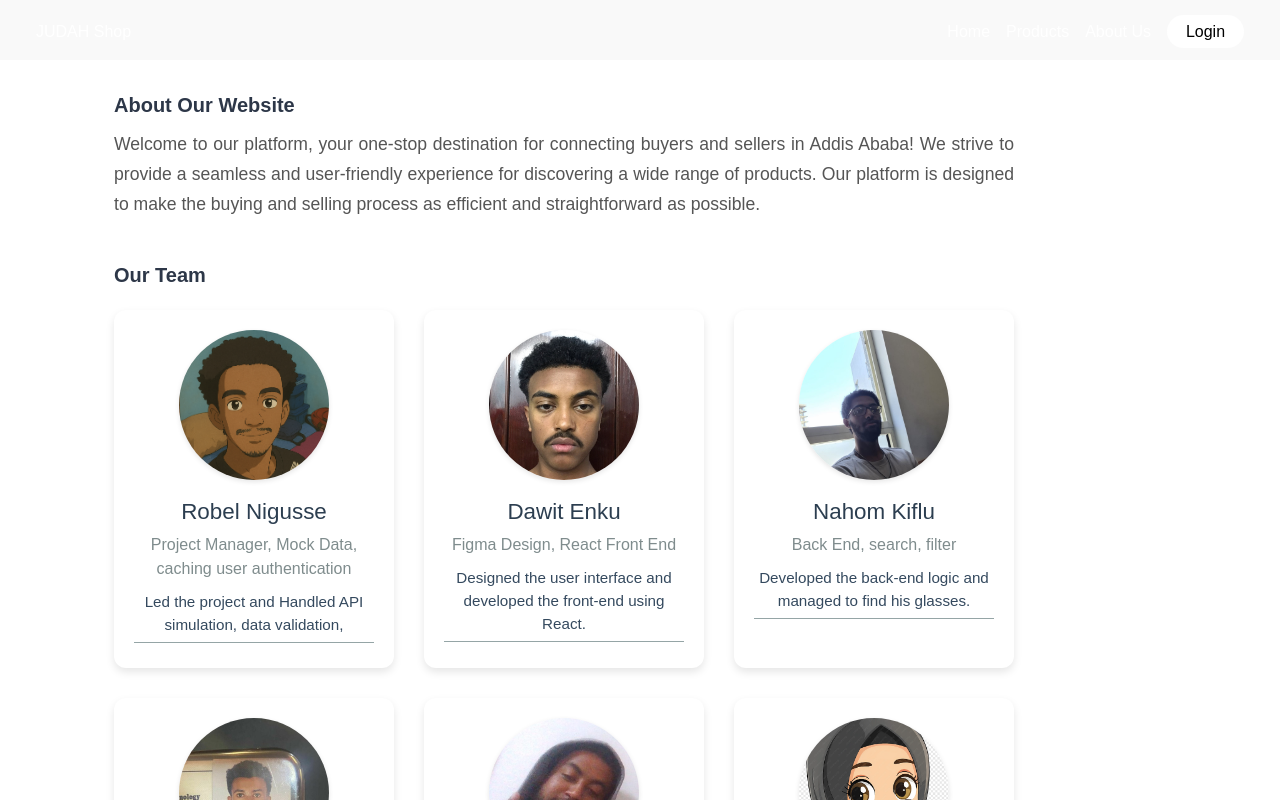
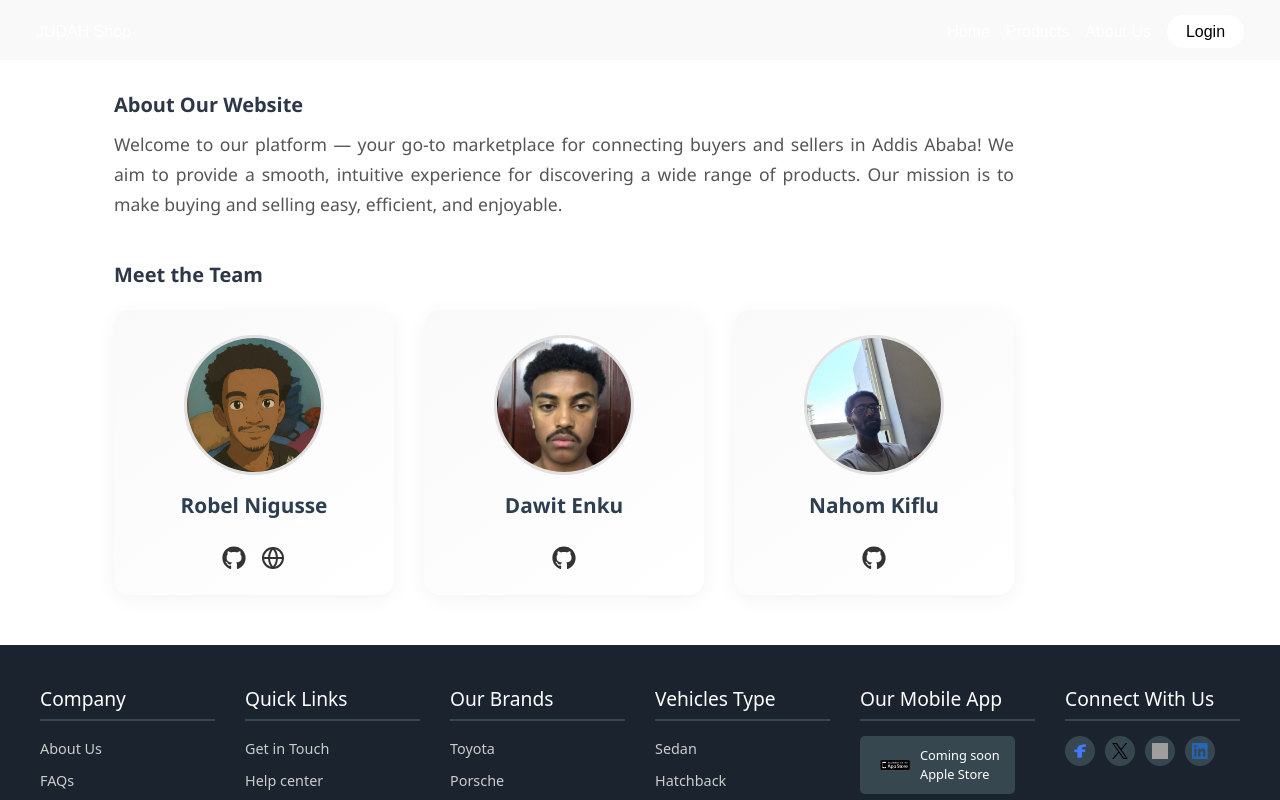
Before and after one commit to robajo1/JudahCars, a React (Vite) app: page /aboutus in a window 1280 px wide. Shown: the top 800 px of the page. Built offline with nearby package versions, Linux system fonts and the light colour scheme; grey boxes are pictures that could not be loaded.

Commit message:
update about us

```diff
--- a/src/pages/About us.jsx
+++ b/src/pages/About us.jsx
@@ -1,72 +1,42 @@
 import React from 'react';
-import './aboutus.css'; // Import the CSS file
+import './aboutus.css';
 import { motion } from 'framer-motion';
+import { FaGithub } from 'react-icons/fa';
+import { FiGlobe } from 'react-icons/fi';
 
-// Placeholder image URLs - replace with actual paths
-const teamMemberImages = {
-  Robel:'./images/rob.png',
-  Dawit:'./images/daw.JPEG',
-  Nahom:'./images/nah.jpg',
-  Asteway:'./images/ast.jpg',
-  Leol:'./images/l.jpg',
-  Mera:'./images/mr.png',
-};
-
-const AboutUs = () => {
 const teamMembers = [
   {
     name: 'Robel Nigusse',
-      role: 'Project Manager, Mock Data, caching user authentication',
-      contribution: 'Led the project and Handled API simulation, data validation, ',
-      image: teamMemberImages.Robel,
+    image: './images/rob.png',
+    github: 'https://github.com/robelnigusse',
+    website: 'https://robel-nigusse.vercel.app/',
   },
   {
     name: 'Dawit Enku',
-      role: 'Figma Design, React Front End',
-      contribution: 'Designed the user interface and developed the front-end using React.',
-      image: teamMemberImages.Dawit,
+    image: './images/daw.JPEG',
+    github: 'https://github.com/dawitl2',
   },
   {
     name: 'Nahom Kiflu',
-      role: 'Back End, search, filter',
-      contribution: 'Developed the back-end logic and managed to find his glasses.',
-      image: teamMemberImages.Nahom,
-    },
-    {
-      name: 'Asteway Aemro',
-      role: 'API Simulation, Validation',
-      contribution: 'Handled API simulation/ validation, provided mock data for development.',
-      image: teamMemberImages.Asteway,
-    },
-    {
-      name: 'Leol Lemma',
-      role: 'Messaging App, Emotional Support',
-      contribution: 'Developed the messaging app feature',
-      image: teamMemberImages.Leol,
-    },
-    {
-      name: 'Mera Fedlu',
-      role: 'Support, CSS Design',
-      contribution: 'Developed the CSS features also color and font',
-      image: teamMemberImages.Mera
+    image: './images/nah.jpg',
+    github: 'https://github.com/Nah4-4',
   },
 ];
 
+const AboutUs = () => {
   return (
-    <>
     <div className="about-us-page">
       <section className="intro-section">
         <h2 className="section-title">About Our Website</h2>
         <p className="description">
-          Welcome to our platform, your one-stop destination for connecting buyers and sellers
-          in Addis Ababa! We strive to provide a seamless and user-friendly experience
-          for discovering a wide range of products.  Our platform is designed to make the buying
-          and selling process as efficient and straightforward as possible.
+          Welcome to our platform — your go-to marketplace for connecting buyers and sellers in Addis Ababa!
+          We aim to provide a smooth, intuitive experience for discovering a wide range of products.
+          Our mission is to make buying and selling easy, efficient, and enjoyable.
         </p>
       </section>
 
       <section className="team-section">
-        <h2 className="section-title">Our Team</h2>
+        <h2 className="section-title">Meet the Team</h2>
         <div className="team-members-grid">
           {teamMembers.map((member, index) => (
             <motion.div
@@ -77,15 +47,35 @@ const AboutUs = () => {
               transition={{ delay: index * 0.2 }}
             >
               <div className="member-image-wrapper">
-                <img src={member.image} alt={member.name} className="member-image" />
+                <img
+                  src={member.image}
+                  alt={member.name}
+                  className="member-image"
+                />
               </div>
               <div className="member-info">
                 <h3 className="member-name">{member.name}</h3>
-                <p className="member-role">{member.role}</p>
-                <div className="member-contribution">
-                  <span className="curved-text">
-                    {member.contribution}
-                  </span>
+                <div className="member-links">
+                  <a
+                    href={member.github}
+                    className="icon-link"
+                    target="_blank"
+                    rel="noopener noreferrer"
+                    title="GitHub"
+                  >
+                    <FaGithub size={24} />
+                  </a>
+                  {member.website && (
+                    <a
+                      href={member.website}
+                      className="icon-link"
+                      target="_blank"
+                      rel="noopener noreferrer"
+                      title="Portfolio Website"
+                    >
+                      <FiGlobe size={24} />
+                    </a>
+                  )}
                 </div>
               </div>
             </motion.div>
@@ -93,7 +83,6 @@ const AboutUs = () => {
         </div>
       </section>
     </div>
-    </>
   );
 };
 
--- a/src/pages/aboutus.css
+++ b/src/pages/aboutus.css
@@ -1,10 +1,17 @@
 .about-us-page {
   padding: 50px;
-    font-family: sans-serif;
+  font-family: 'Segoe UI', Tahoma, Geneva, Verdana, sans-serif;
   color: #333;
   max-width: 1000px;
   margin-left: 5vw;
   margin-top: 5vh;
+}
+
+.section-title {
+  font-size: 2em;
+  font-weight: bold;
+  margin-bottom: 20px;
+  color: #2c3e50;
 }
 
 .description {
@@ -27,10 +34,10 @@
 }
 
 .team-member-card {
-    background-color: #fff;
-    padding: 20px;
-    border-radius: 12px;
-    box-shadow: 0 4px 8px rgba(0, 0, 0, 0.1);
+  background: linear-gradient(145deg, #f9f9f9, #ffffff);
+  padding: 25px;
+  border-radius: 16px;
+  box-shadow: 0 4px 20px rgba(0, 0, 0, 0.05);
   transition: transform 0.3s ease, box-shadow 0.3s ease;
   display: flex;
   flex-direction: column;
@@ -39,19 +46,18 @@
 }
 
 .team-member-card:hover {
-    transform: translateY(-10px);
-    box-shadow: 0 8px 20px rgba(0, 0, 0, 0.15);
+  transform: translateY(-8px);
+  box-shadow: 0 8px 25px rgba(0, 0, 0, 0.1);
 }
 
 .member-image-wrapper {
-    width: 150px;
-    height: 150px;
+  width: 140px;
+  height: 140px;
   border-radius: 50%;
   overflow: hidden;
   margin-bottom: 15px;
-    box-shadow: 0 2px 5px rgba(0, 0, 0, 0.1);
+  border: 3px solid #e0e0e0;
 }
-
 
 .member-image {
   width: 100%;
@@ -60,29 +66,41 @@
 }
 
 .member-name {
-    font-size: 1.4em;
-    margin-bottom: 5px;
+  font-size: 1.3em;
+  font-weight: 600;
   color: #2c3e50;
-  }
-
-  .member-role {
-    font-size: 1em;
-    color: #7f8c8d;
   margin-bottom: 10px;
 }
 
-  .member-contribution {
-    font-size: 0.95em;
-    color: #34495e;
-    margin-top: 10px;
+.github-icon {
+  color: #333;
+  transition: color 0.3s ease;
+  display: flex;
+  justify-content: center;
+  align-items: center;
 }
 
-  .curved-text {
-    /* Style to make the text appear on a curved path.  This is a simplified approach. */
-    display: block;
-    /* You would likely need a library like react-curved-text for true curve */
-    /* This is just a visual approximation for demonstration */
-    border-bottom: 1px solid #95a5a6;
-    padding-bottom: 5px;
-    margin-bottom: 5px;
+.github-icon:hover {
+  color: #000;
 }
+.member-info {
+  display: flex;
+  flex-direction: column;
+  align-items: center;
+  gap: 10px;
+}
+.member-links {
+  display: flex;
+  gap: 15px;
+  justify-content: center;
+  margin-top: 5px;
+}
+.icon-link {
+  color: #333;
+  transition: color 0.3s ease, transform 0.2s ease;
+}
+
+.icon-link:hover {
+  color: #000;
+  transform: scale(1.1);
+}
```
Lines whose indentation alone changed are shown as unchanged.
